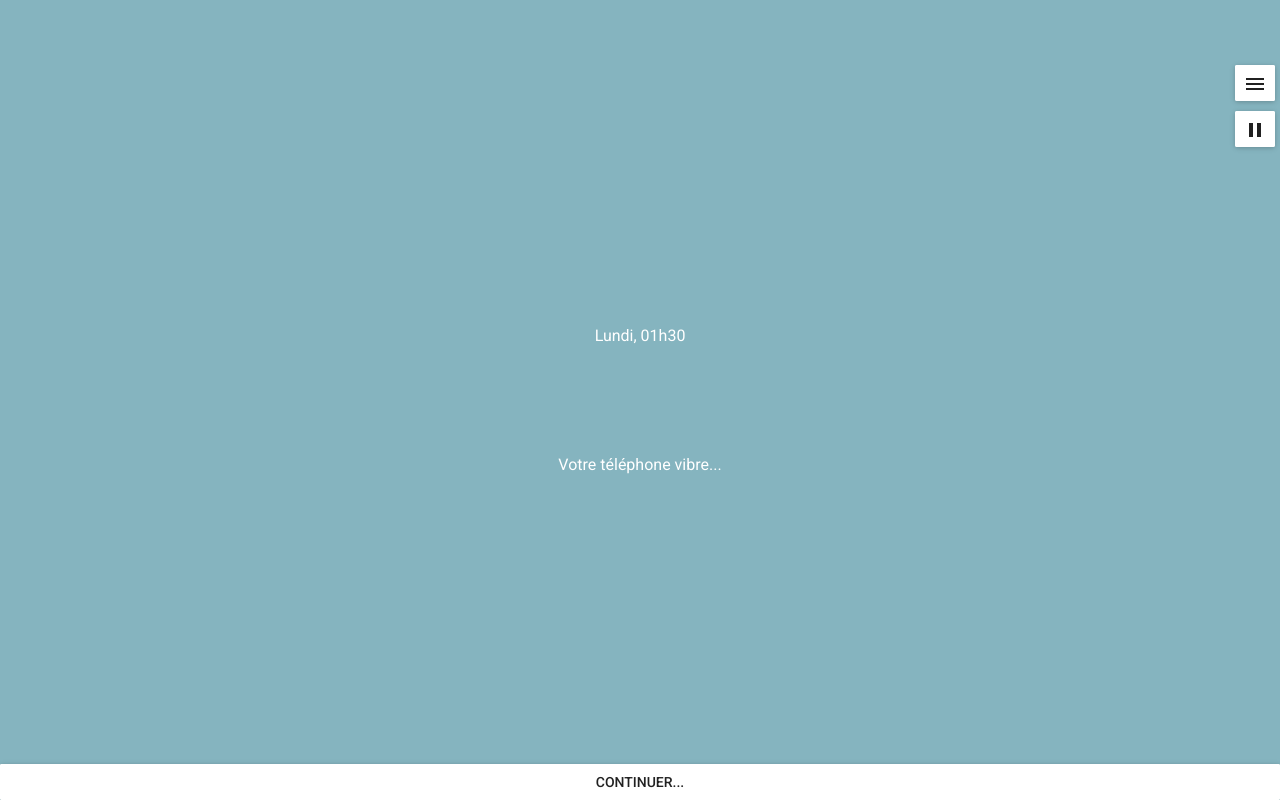
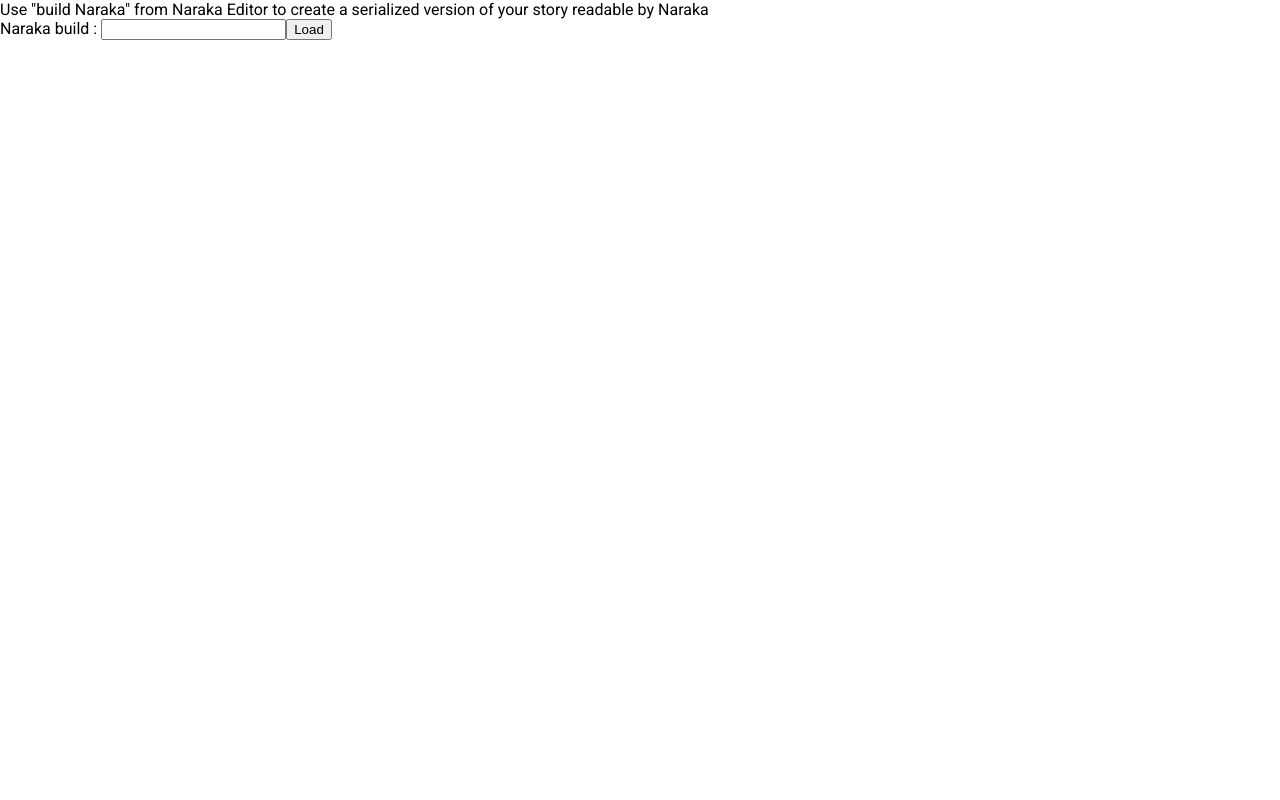
Before and after one commit to Jonathan-Jan/naraka, a React (Create React App) app: page /naraka/play in a window 1280 px wide. Built offline with nearby package versions, Linux system fonts and the light colour scheme; what react-tap-event-plugin would draw is missing.

Commit message:
chargement depuis un JSON dans un input.

```diff
--- a/src/App.js
+++ b/src/App.js
@@ -1,10 +1,8 @@
 import React, { Component } from 'react';
 import 'font-awesome/css/font-awesome.css';
 import './App.css';
-import { Route } from 'react-router-dom';
 
 import _C from 'core/constantes';
-import history from 'front/app/history';
 
 import Runner from 'front/story/Runner/Runner';
 import Home from 'front/home/Home';
@@ -19,18 +17,27 @@
         };
     }
 
-    play(data) {
-        history.push(_C.ROUTE.PLAY);
+    play() {
+        let storyData = JSON.parse(this.state.storyData);
+        this.setState({play:true,storyData:storyData});
     }
 
     render() {
 
-        return (
-            <div className="App">
-                <Route path={_C.ROUTE.HOME} render={(props) => <Home onPlay={() => this.play()}/>}/>
-                <Route path={_C.ROUTE.PLAY} render={(props) => <Runner />}/>
-            </div>
-        );
+        if (!this.state.play) {
+            return (
+                <div>
+                    <div>Use "build Naraka" from Naraka Editor to create a serialized version of your story readable by Naraka</div>
+                    <span>Naraka build : </span>
+                    <input onChange={(e) => this.setState({storyData:e.target.value})}/>
+                    <button onClick={() => this.play()}>Load</button>
+                </div>
+            );
+        }
+
+        else {
+            return (<Runner storyData={this.state.storyData}/>);
+        }
     }
 }
 
--- a/src/core/story/story.runner.js
+++ b/src/core/story/story.runner.js
@@ -148,7 +148,7 @@
 
 class StoryRunner {
 
-    constructor() {
+    constructor(storyDataLocal) {
         //pause active ou non
         this.isPaused = false;
 
@@ -156,7 +156,7 @@
         this.emitter = new EventEmitter();
 
         //story en cours de lecture
-        this.storyData = storyData;
+        this.storyData = storyDataLocal || storyData;
         this.metadata = this.formateMetadata(this.storyData._metadata);
 
         //historique : permet de pouvoir faire des retour en arrière
--- a/src/front/story/Runner/Runner.js
+++ b/src/front/story/Runner/Runner.js
@@ -34,7 +34,7 @@
     componentDidMount() {
 
         //on initialise la story
-        this.storyRunner = new StoryRunner();
+        this.storyRunner = new StoryRunner(this.props.storyData);
 
         //on récupère l'étape en cours
         //this.setState({step:this.storyRunner.getStep()});
--- a/src/index.js
+++ b/src/index.js
@@ -1,7 +1,6 @@
 import React from 'react';
 import ReactDOM from 'react-dom';
 import './index.css';
-import {Router} from 'react-router-dom';
 import App from './App';
 import registerServiceWorker from './registerServiceWorker';
 import smoothscrollPolyfill from 'smoothscroll-polyfill';
@@ -9,15 +8,11 @@
 import MuiThemeProvider from 'material-ui/styles/MuiThemeProvider';
 import injectTapEventPlugin from 'react-tap-event-plugin';
 
-import history from 'front/app/history';
-
 injectTapEventPlugin();
 smoothscrollPolyfill.polyfill();
 ReactDOM.render(
     <MuiThemeProvider>
-        <Router history={history}>
-            <App />
-        </Router>
+        <App />
     </MuiThemeProvider>
 , document.getElementById('root'));
 registerServiceWorker();
```
Also changed, not shown: 2 other files (tests, documents, lock files or other folders).
